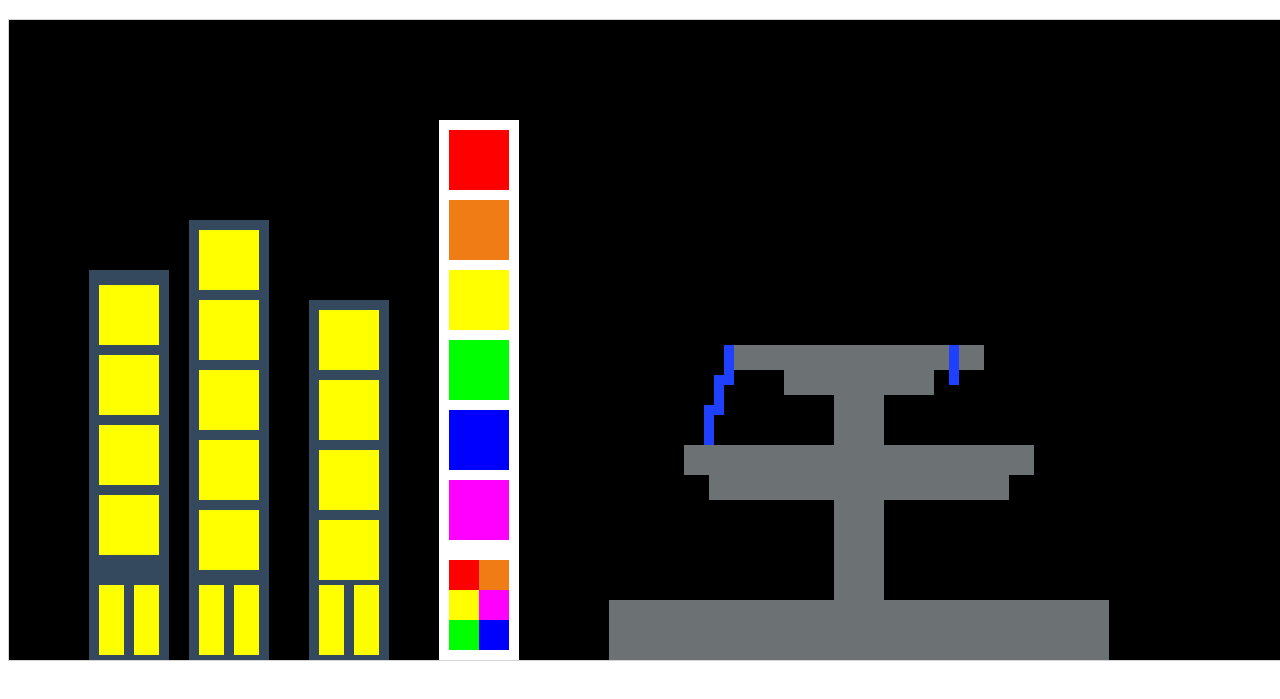
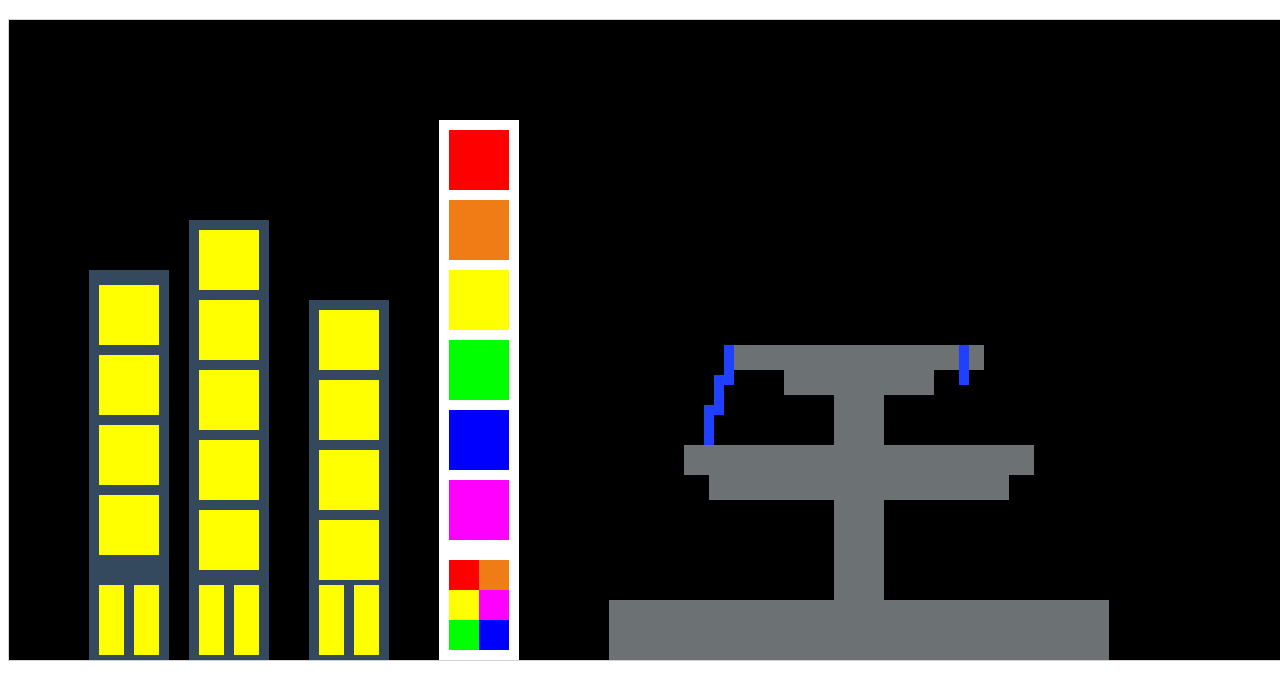
Before and after one commit to ofoof/ofoof.github.io, a plain HTML site: page index.html in a window 1280 px wide. Shown: the part 67-766 px from the top of the page. Drawn offline with Linux system fonts and the light colour scheme.

Commit message:
Update index.html

```diff
--- a/index.html
+++ b/index.html
@@ -245,7 +245,7 @@
 var c = document.getElementById("myCanvas");
     var ctx = c.getContext("2d");
      ctx.fillStyle="#2040ff";
-ctx.fillRect(940,325,10,40);
+ctx.fillRect(950,325,10,40);
 
     </script>
    </body>
```
